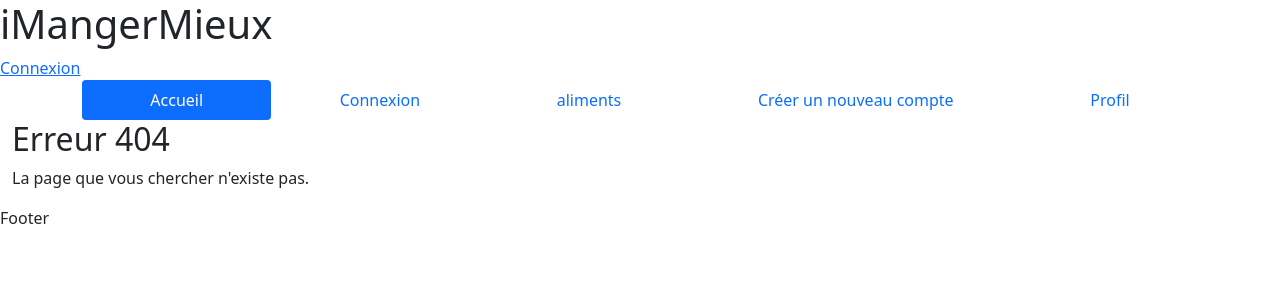
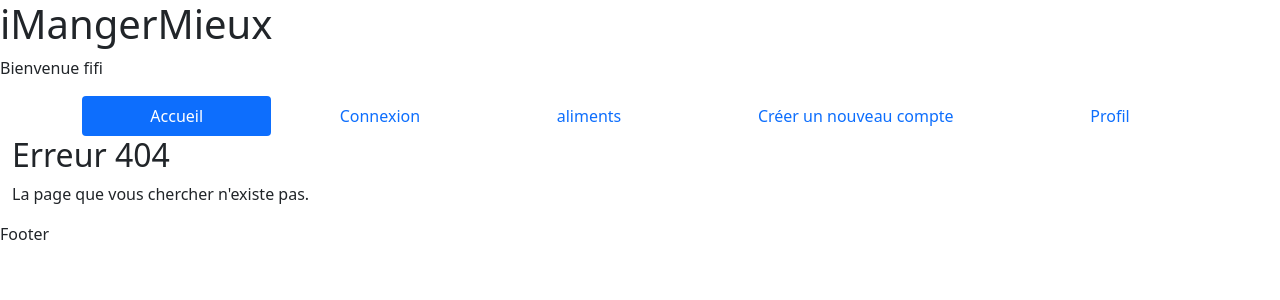
Before and after one commit to Alin236/iMangerMieux, a PHP site: page / in a window 1280 px wide. Shown: the top 300 px of the page. Run offline with PHP 8.4, Linux system fonts and the light colour scheme; some libraries are stand-ins or nearby versions.

Commit message:
Correction

```diff
--- a/frontend/template_header.php
+++ b/frontend/template_header.php
@@ -7,8 +7,8 @@
     $_SESSION['genre'] = 'M';
     $_SESSION['date_de_naissance'] = '2000-11-02';
     $textConnection;
-    if(isset($_SESSION['login'])){
-        $textConnection = '<p>Bienvenue '.$_SESSION['login'].'</p>';
+    if(isset($_SESSION['id_utilisateur'])){
+        $textConnection = '<p>Bienvenue '.$_SESSION['prenom'].'</p>';
     }
     else{
         $textConnection = '<a href="http://imangermieux/frontend/index.php?page=connection">Connexion</a>';
```
